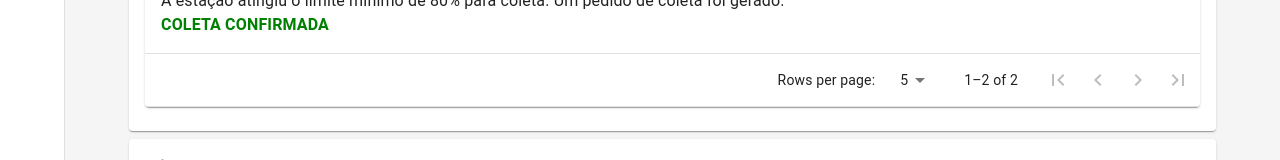
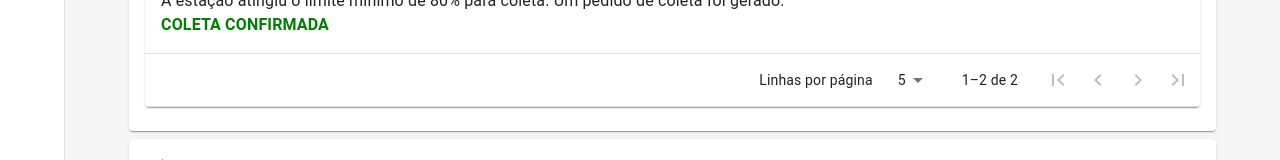
Before and after one commit to Tony-Starkus/b2blue, a React (Vite) app: page / in a window 1280 px wide. Shown: the part 528-688 px from the top of the page. Built offline with nearby package versions, Linux system fonts and the light colour scheme.

Commit message:
:speech_ballon: translated texts and labels

```diff
--- a/src/components/WarehouseActionsLogsTable/index.tsx
+++ b/src/components/WarehouseActionsLogsTable/index.tsx
@@ -160,11 +160,13 @@ const WarehouseActionsLogsTable: React.FC<ComponentProps> = ({ warehouseActionsL
               slotProps={{
                 select: {
                   inputProps: {
-                    'aria-label': 'rows per page',
+                    'aria-label': 'Linhas por página',
                   },
                   native: true,
                 },
               }}
+              labelDisplayedRows={({ from, to, count }) => `${from}–${to} de ${count !== -1 ? count : `mais de ${to}`}`}
+              labelRowsPerPage="Linhas por página"
               onPageChange={handleChangePage}
               onRowsPerPageChange={handleChangeRowsPerPage}
               ActionsComponent={TablePaginationActions}
--- a/src/containers/DashboardTemplate/index.tsx
+++ b/src/containers/DashboardTemplate/index.tsx
@@ -27,7 +27,7 @@ import {
 import { AccountCircle } from '@mui/icons-material';
 import { AdminMuiContainer, AppBar, Drawer, DrawerHeader } from './styled';
 
-const settings = ['Profile', 'Account', 'Dashboard', 'Logout'];
+const settings = ['Perfil', 'Conta', 'Dashboard', 'Sair'];
 
 const DashboardTemplate: React.FC<React.PropsWithChildren> = ({ children }) => {
   const theme = useTheme();
@@ -82,7 +82,7 @@ const DashboardTemplate: React.FC<React.PropsWithChildren> = ({ children }) => {
                 <NotificationsIcon />
               </Badge>
             </IconButton>
-            <Tooltip title="Open settings">
+            <Tooltip title="Abrir menu">
               <IconButton color="inherit" onClick={handleOpenUserMenu} sx={{ p: 0 }}>
                 <AccountCircle sx={{ width: '2rem', height: '2rem' }} />
               </IconButton>
@@ -120,7 +120,7 @@ const DashboardTemplate: React.FC<React.PropsWithChildren> = ({ children }) => {
         </DrawerHeader>
         <Divider />
         <List>
-          {['Inbox', 'Starred', 'Send email', 'Drafts'].map((text, index) => (
+          {['Início', 'Relatórios', 'Políticas comerciais', 'Integrações'].map((text, index) => (
             <ListItem key={text} disablePadding sx={{ display: 'block' }}>
               <ListItemButton
                 sx={{
@@ -145,7 +145,7 @@ const DashboardTemplate: React.FC<React.PropsWithChildren> = ({ children }) => {
         </List>
         <Divider />
         <List>
-          {['All mail', 'Trash', 'Spam'].map((text, index) => (
+          {['Pedidos', 'Estoque e entrega', 'Pagamentos'].map((text, index) => (
             <ListItem key={text} disablePadding sx={{ display: 'block' }}>
               <ListItemButton
                 sx={{
```
